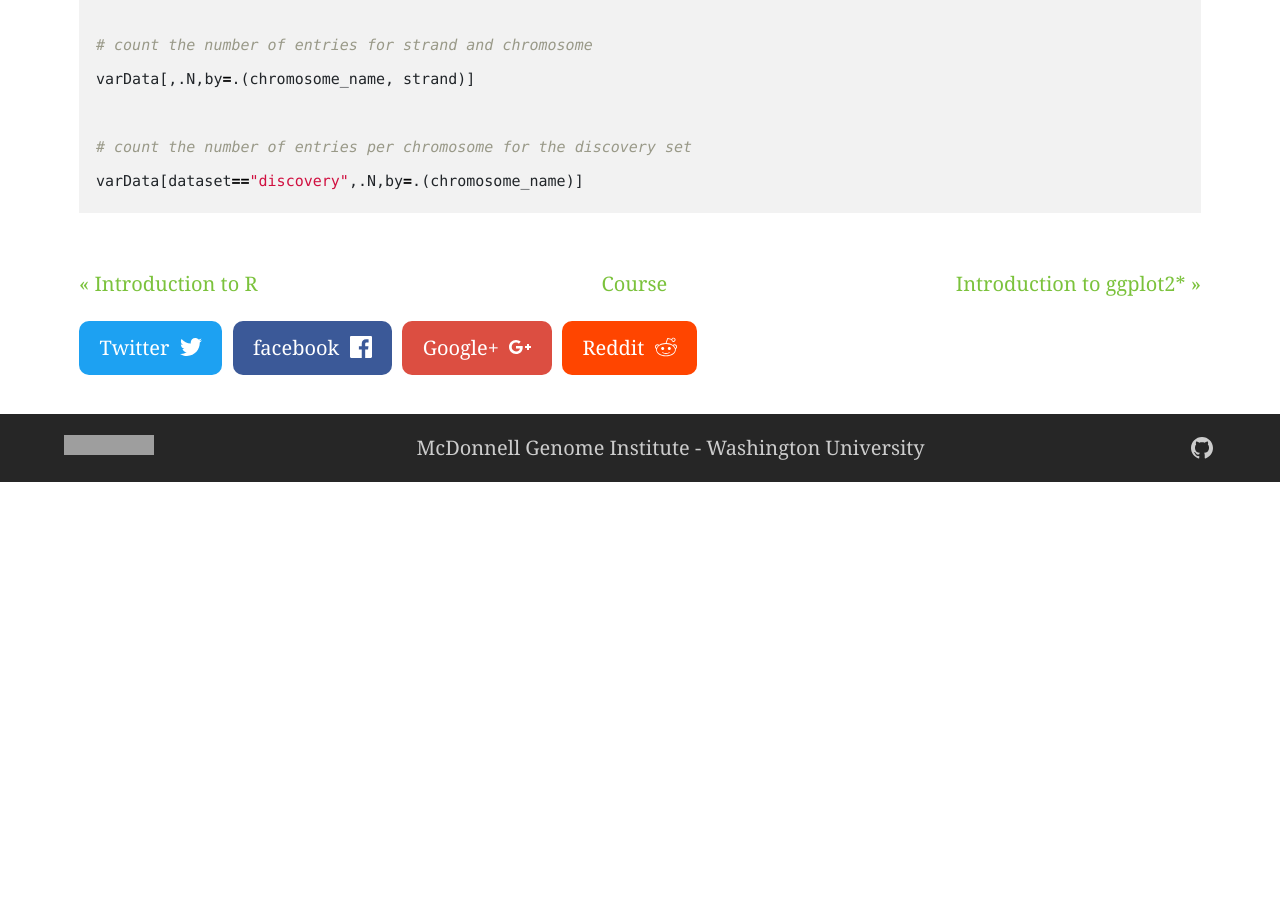
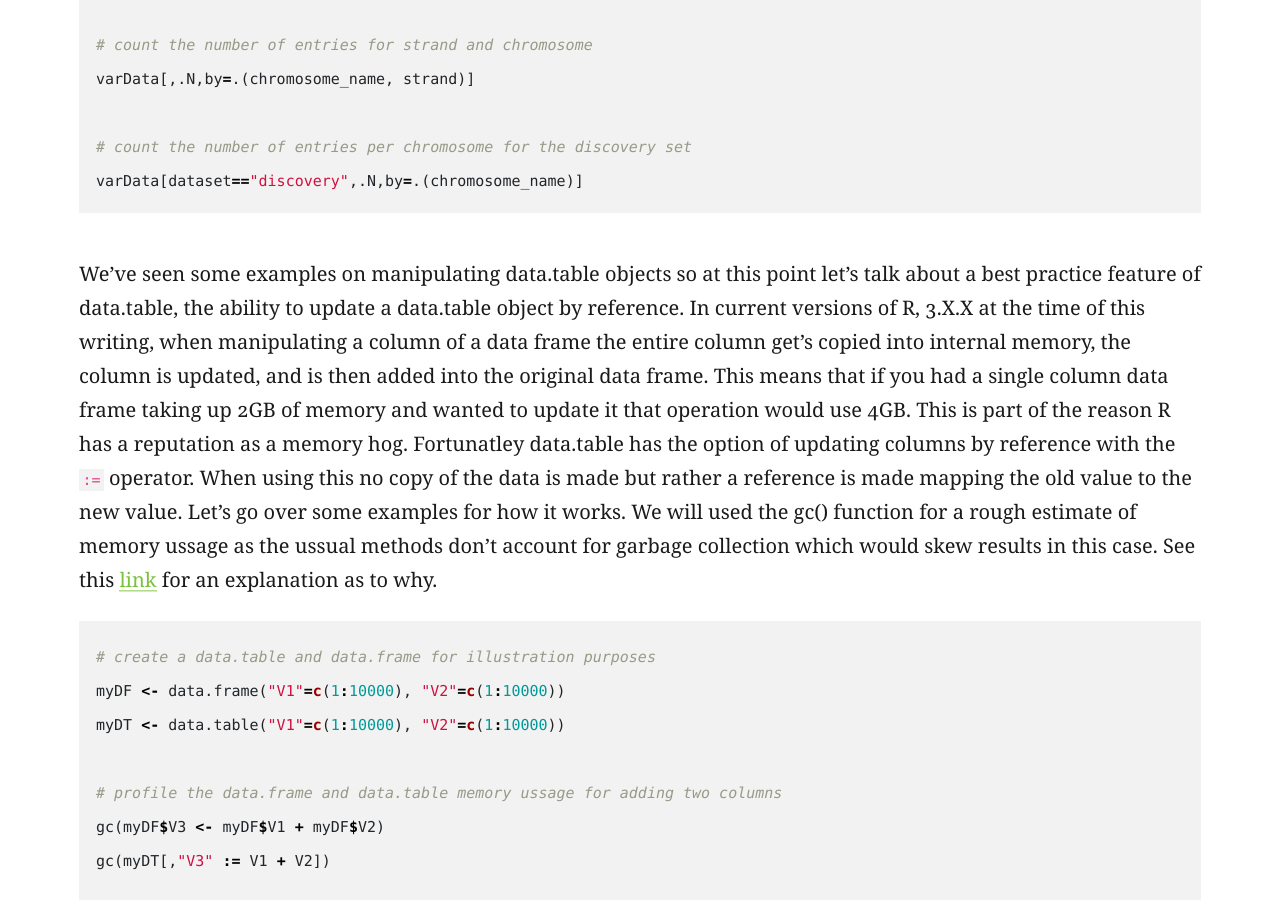
Before and after one commit to griffithlab/genviz.org, a Jekyll site: the page built from _posts/0002-02-02-data_munging.md, in a window 1280 px wide and 900 px high, scrolled down 3305 px. Built offline with Jekyll 4.4.1, drawn with Linux system fonts in a browser that asks for light colours; before the commit the page ends 3787 px from its top, so only the background shows below that; some of the changed text lies outside the part shown; grey boxes are pictures that could not be loaded.

Commit message:
added more data munging

````diff
--- a/_posts/0002-02-02-data_munging.md
+++ b/_posts/0002-02-02-data_munging.md
@@ -78,3 +78,22 @@ varData[,.N,by=.(chromosome_name, strand)]
 # count the number of entries per chromosome for the discovery set
 varData[dataset=="discovery",.N,by=.(chromosome_name)]
 ```
+
+We've seen some examples on manipulating data.table objects so at this point let's talk about a best practice feature of data.table, the ability to update a data.table object by reference. In current versions of R, 3.X.X at the time of this writing, when manipulating a column of a data frame the entire column get's copied into internal memory, the column is updated, and is then added into the original data frame. This means that if you had a single column data frame taking up 2GB of memory and wanted to update it that operation would use 4GB. This is part of the reason R has a reputation as a memory hog. Fortunatley data.table has the option of updating columns by reference with the `:=` operator. When using this no copy of the data is made but rather a reference is made mapping the old value to the new value. Let's go over some examples for how it works. We will used the gc() function for a rough estimate of memory ussage as the ussual methods don't account for garbage collection which would skew results in this case. See this [link](https://stackoverflow.com/questions/58278838/memory-profiling-with-data-table) for an explanation as to why.
+
+```R
+# create a data.table and data.frame for illustration purposes
+myDF <- data.frame("V1"=c(1:10000), "V2"=c(1:10000))
+myDT <- data.table("V1"=c(1:10000), "V2"=c(1:10000))
+
+# profile the data.frame and data.table memory ussage for adding two columns
+gc(myDF$V3 <- myDF$V1 + myDF$V2)
+gc(myDT[,"V3" := V1 + V2])
+
+# modify just a single value and profile
+gc(myDF[1,"V1"] <- 100)
+gc(myDT[1,"V1" := 100])
+
+# did I mention you can modify by reference multiple columns at once
+myDT[,c("rev_v1", "rev_v2") := .(rev(V1), rev(V2))]
+```
````
